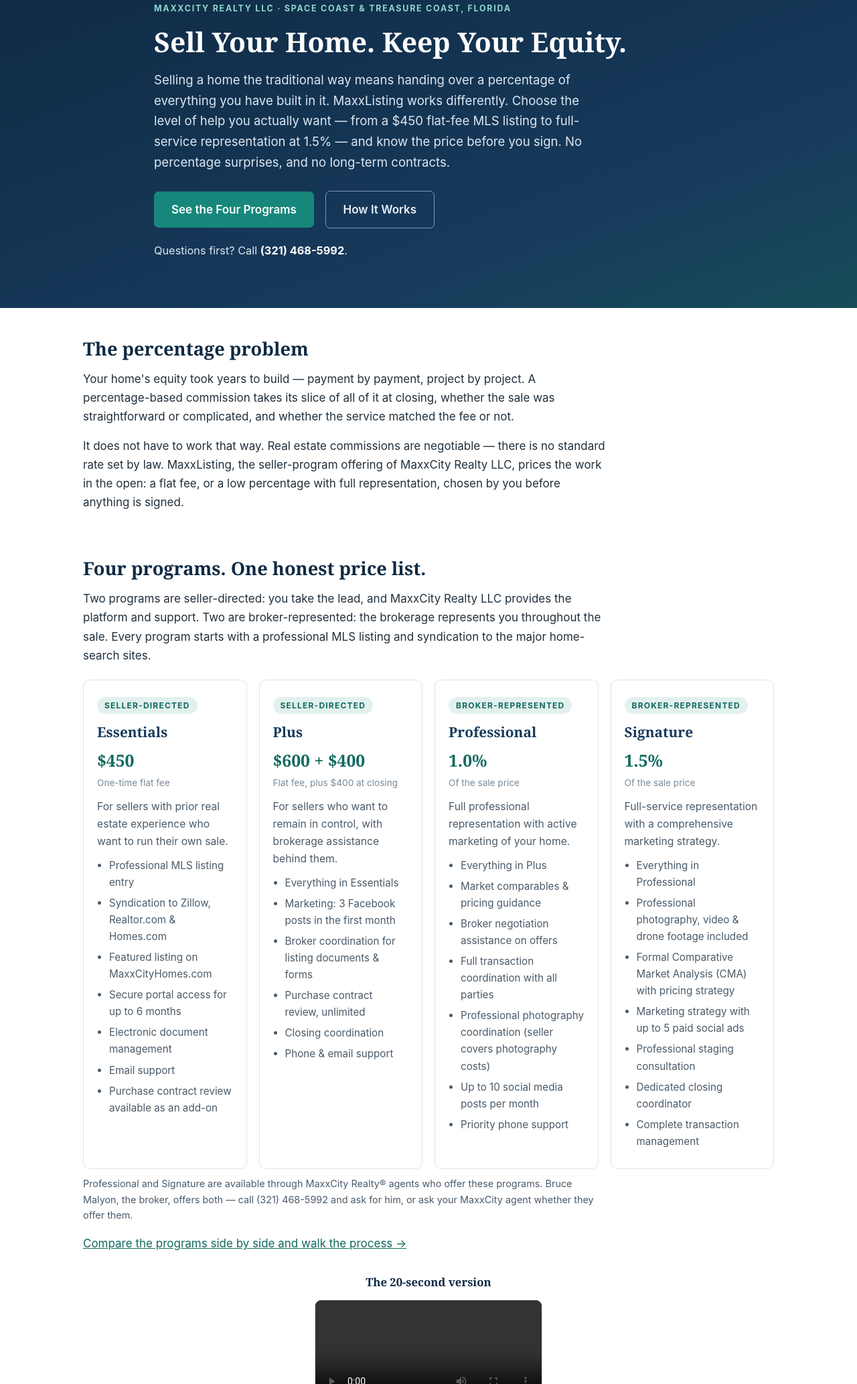
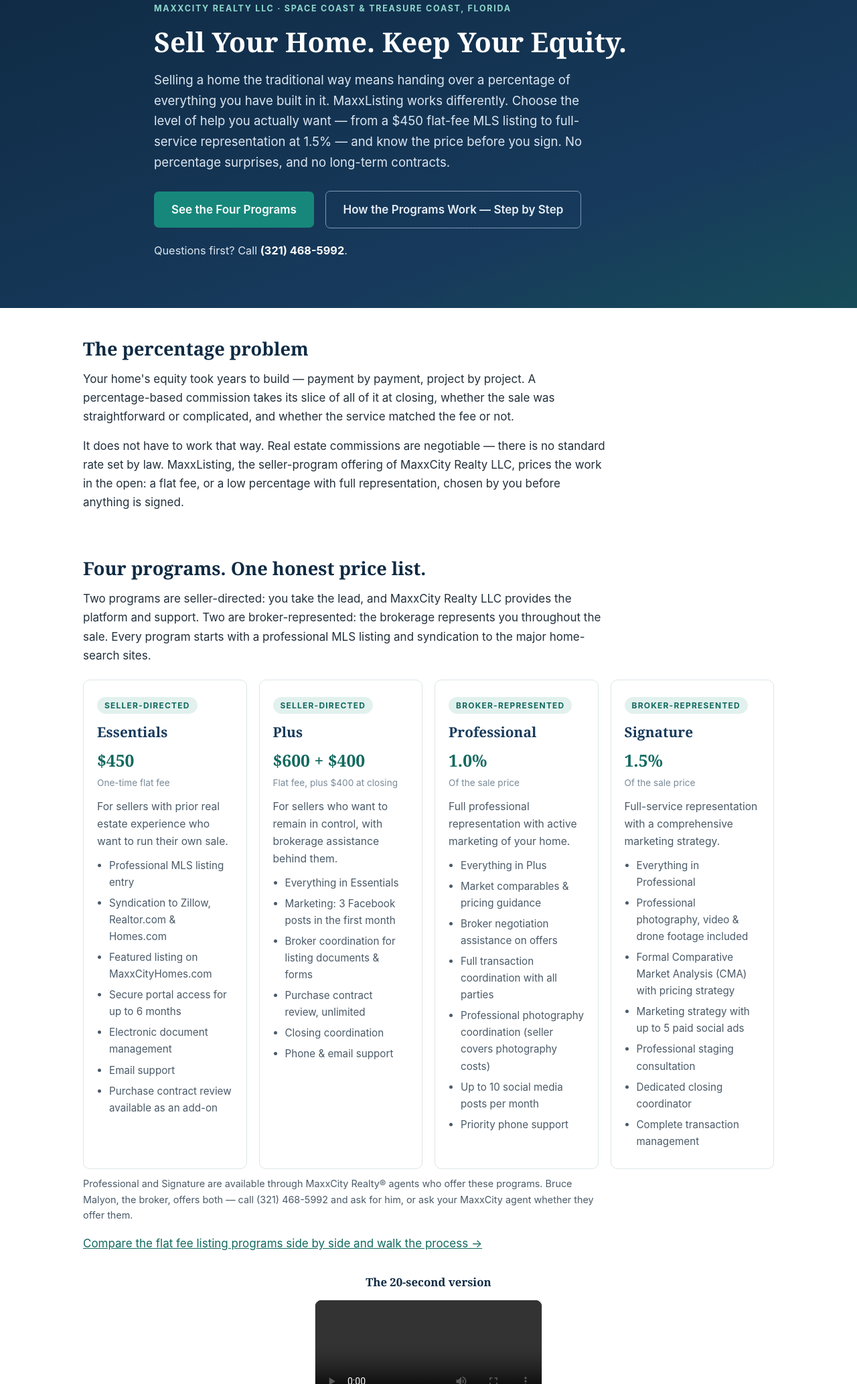
Before and after one commit to Mattnick1flirtorbit/maxxlisting, a plain HTML site: page index.html in a window 1280 px wide. Shown: the part 131-2198 px from the top of the page at 67% size. Drawn offline with Linux system fonts and the light colour scheme; grey boxes are pictures that could not be loaded.

Commit message:
Strengthen How It Works anchor text for program terms

```diff
--- a/index.html
+++ b/index.html
@@ -33,7 +33,7 @@
     <h1>Sell Your Home. Keep Your Equity.</h1>
     <p class="lede">Selling a home the traditional way means handing over a percentage of everything you have built in it. MaxxListing works differently. Choose the level of help you actually want — from a $450 flat-fee MLS listing to full-service representation at 1.5% — and know the price before you sign. No percentage surprises, and no long-term contracts.</p>
     <a class="btn" href="#programs">See the Four Programs</a>
-    <a class="btn ghost" href="how-it-works.html">How It Works</a>
+    <a class="btn ghost" href="how-it-works.html">How the Programs Work — Step by Step</a>
     <p class="call-line">Questions first? Call <a href="tel:+13214685992">(321) 468-5992</a>.</p>
   </div>
 </div>
@@ -115,7 +115,7 @@
       </div>
     </div>
         <p class="fineprint">Professional and Signature are available through MaxxCity Realty® agents who offer these programs. Bruce Malyon, the broker, offers both — call (321) 468-5992 and ask for him, or ask your MaxxCity agent whether they offer them.</p>
-    <p><a href="how-it-works.html">Compare the programs side by side and walk the process &rarr;</a></p>
+    <p><a href="how-it-works.html">Compare the flat fee listing programs side by side and walk the process &rarr;</a></p>
     <div class="watch-slot">
       <p class="watch-label">The 20-second version</p>
       <video controls preload="metadata" playsinline src="assets/media/maxxlisting-brag-credited.mp4" aria-label="MaxxListing in 20 seconds: the four seller programs"></video>
```
